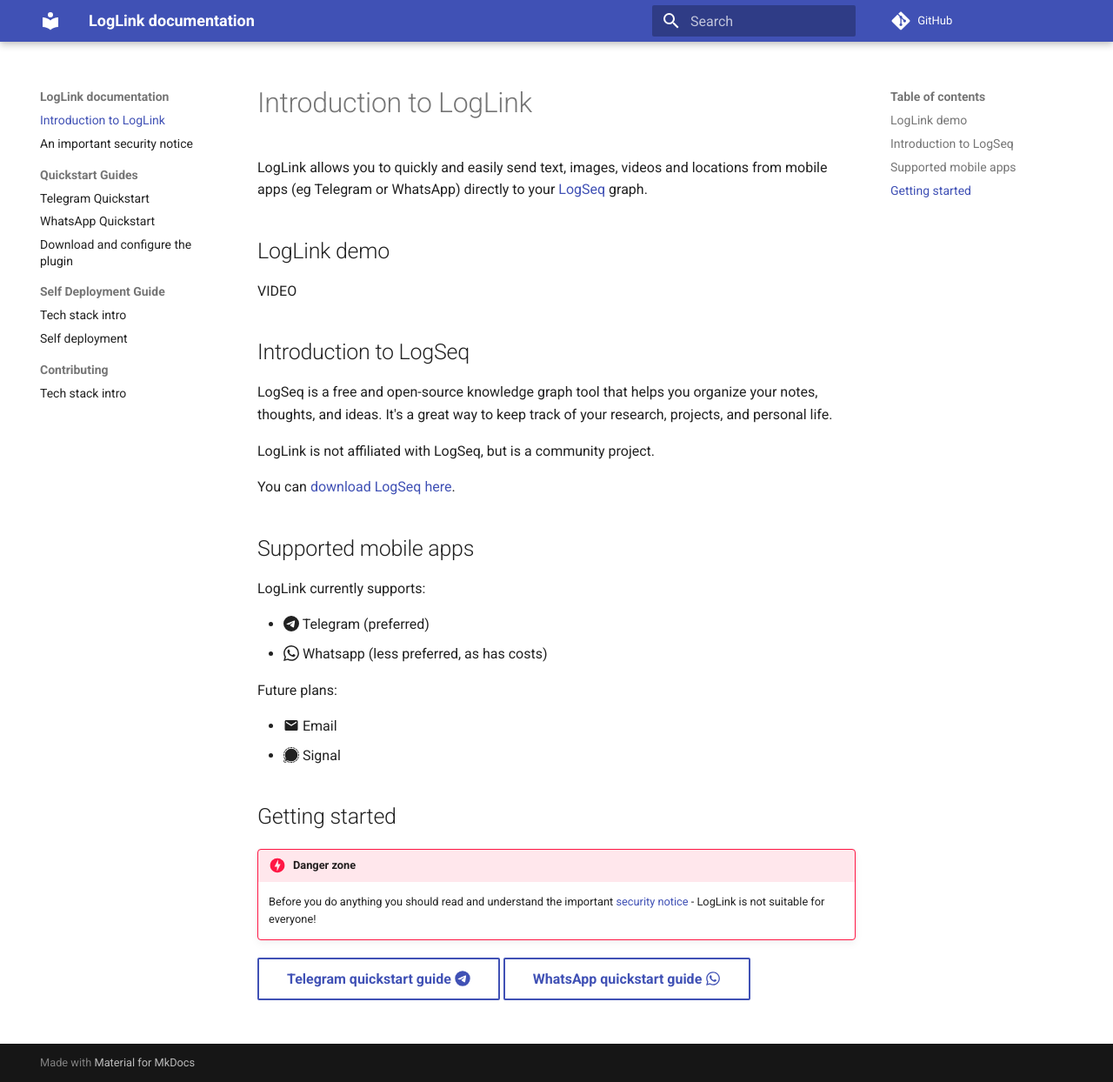
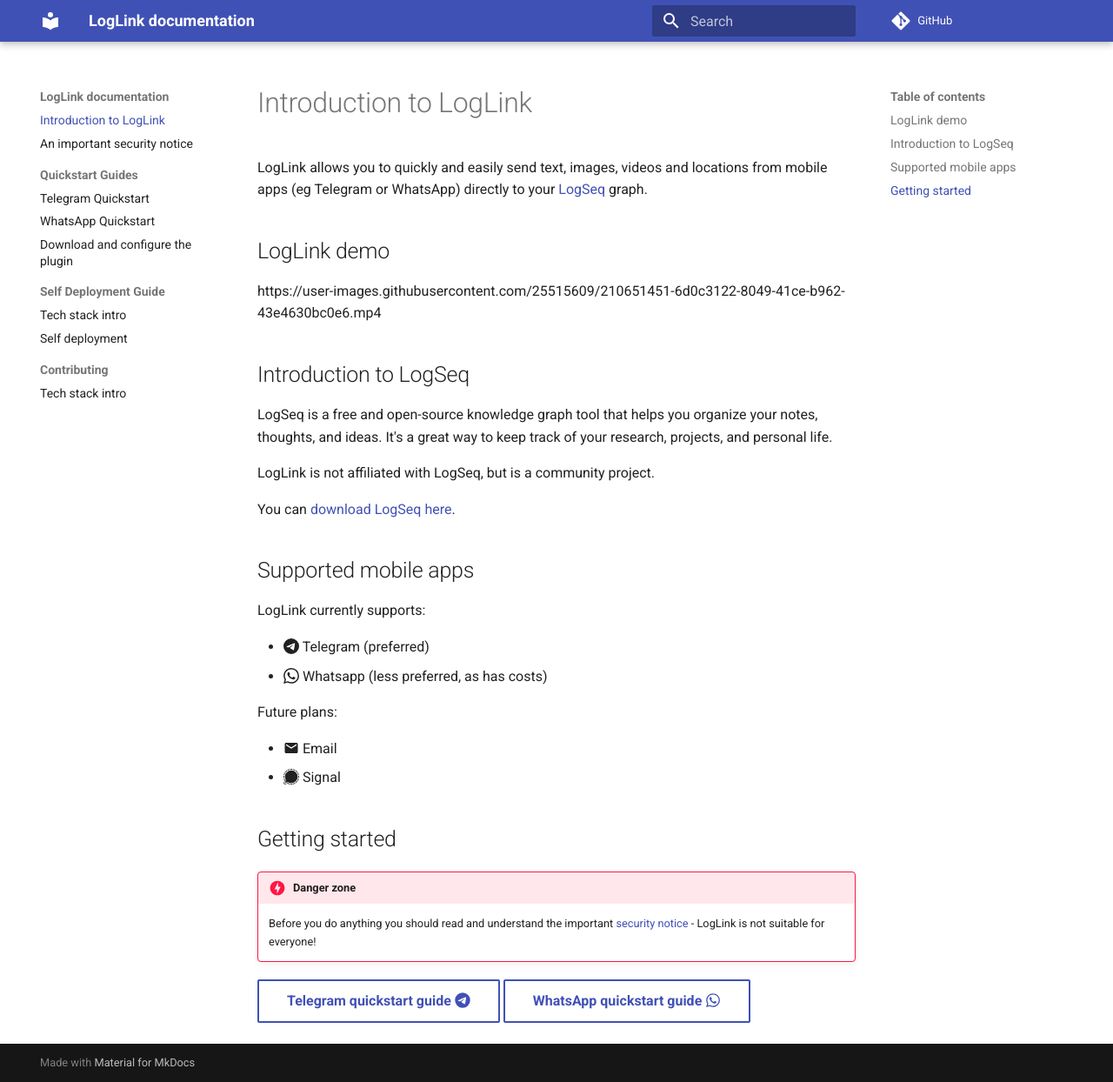
Before and after one commit to hankhank10/loglink-docs, an MkDocs documentation site: the page built from docs/index.md, in a window 1280 px wide and 1244 px high. Shown: the whole window at 87% size. Built offline with MkDocs 1.6.1 and Material for MkDocs 9.7.7, drawn with Linux system fonts in a browser that asks for light colours; comment, search, counter and statistics services are not loaded.

Commit message:
Update index.md

```diff
--- a/docs/index.md
+++ b/docs/index.md
@@ -4,7 +4,7 @@
 
 ## LogLink demo
 
-VIDEO
+https://user-images.githubusercontent.com/25515609/210651451-6d0c3122-8049-41ce-b962-43e4630bc0e6.mp4
 
 
 ## Introduction to LogSeq
```
